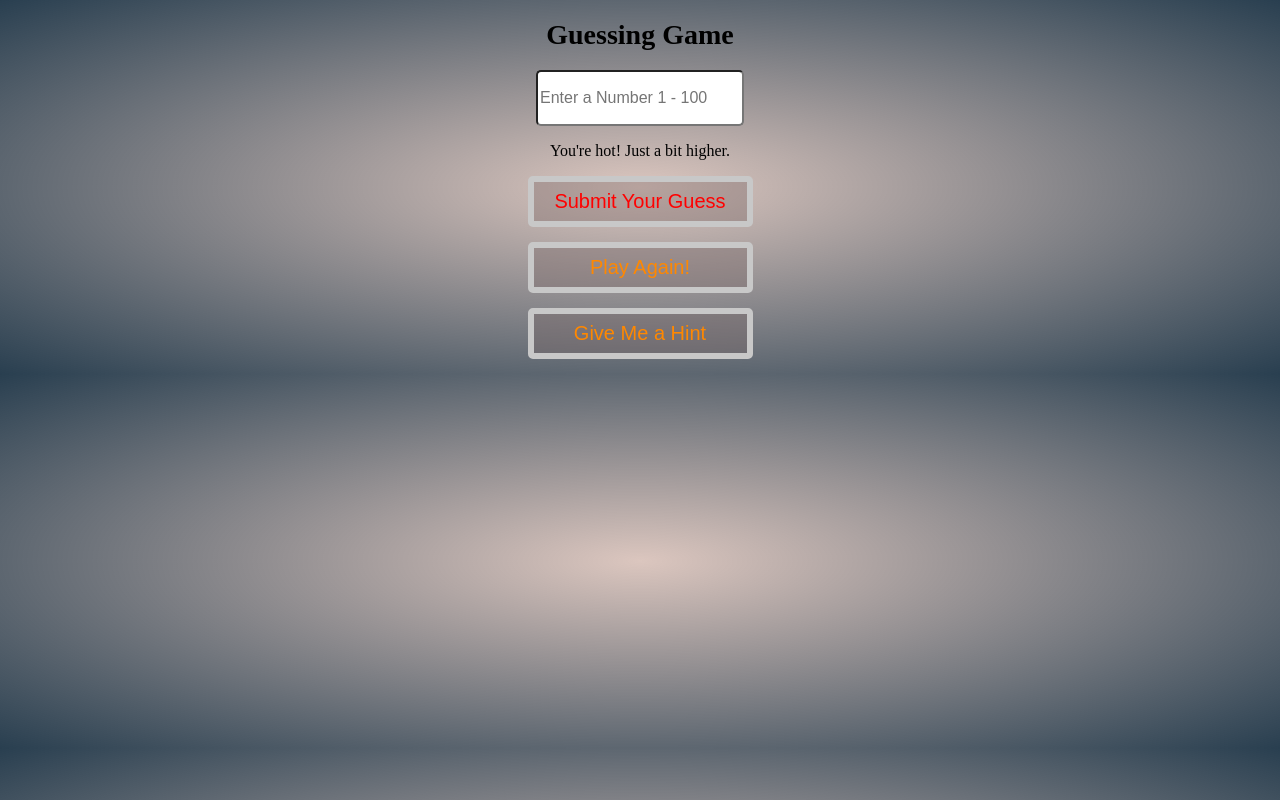
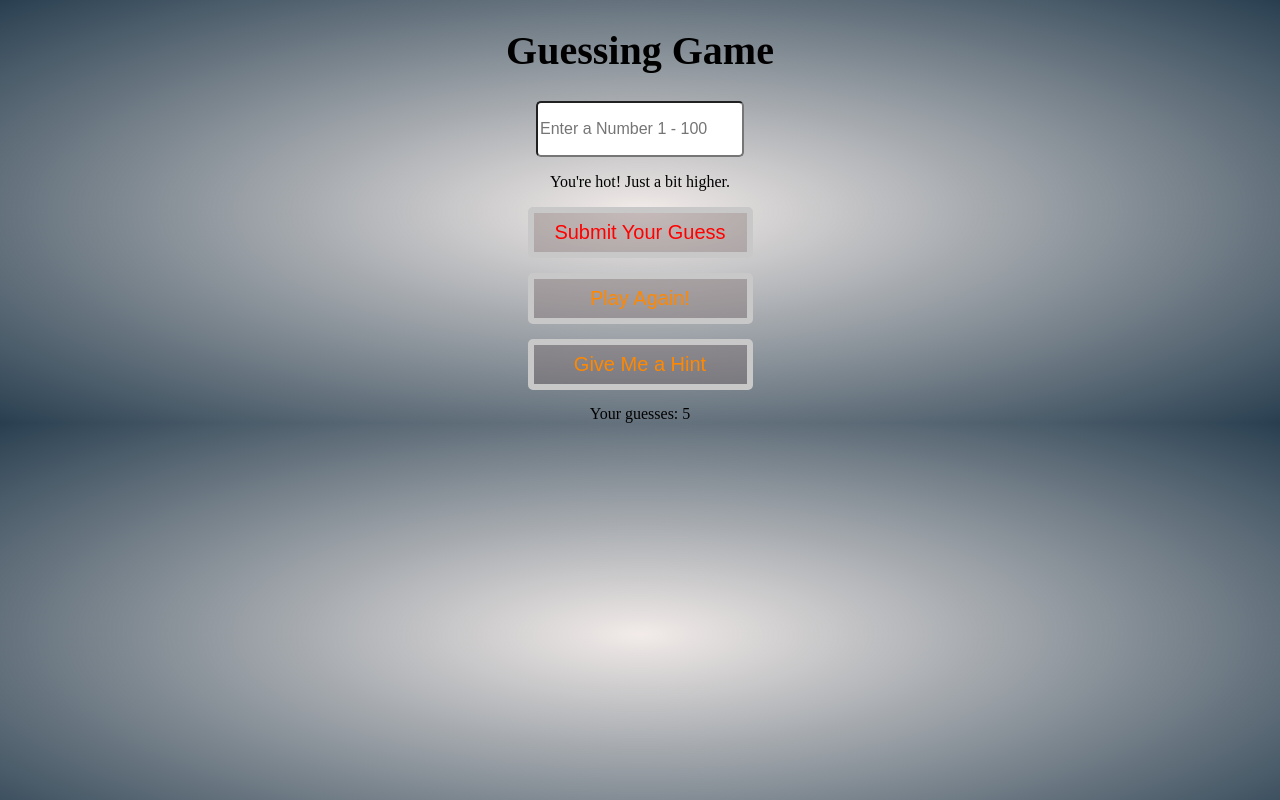
Before and after one commit to kyle8285/guessingGame, a plain HTML site: page index.html in a window 1280 px wide. Both pictures are taken after typing "5" into the empty fields and a click on the button "Submit Your Guess". Drawn offline with nearby package versions, Linux system fonts and the light colour scheme.

Commit message:
various updates

```diff
--- a/css/main.css
+++ b/css/main.css
@@ -1,9 +1,8 @@
 
 body {
 	text-align: center;
-  background: #466368;
-  background: radial-gradient(rgba(132, 59, 33, 0.29), #293f50);
-  max-width: 350px;
+  /*background: #466368;*/
+  background: radial-gradient(rgba(210, 187, 179, 0.29), #293f50);
   margin: 0 auto;
 }
 
@@ -13,9 +12,13 @@ a {
 	color: black;
 }
 
-h1 {
-	font-size: 1.75em;
+header h1 {
+	font-size: 2.5em;
 	text-align: center;
+}
+
+header h1:hover {
+	color: rgba(60, 60, 60, 0.89);
 }
 
 input {
@@ -27,15 +30,6 @@ input {
 	background-color: white;
 	border-radius: 5px;
 }
-
-/*form {
-	background-color: white;
-	padding: 4em 4em 2em;
-	max-width: 400px;
-	margin: 0 auto;
-	box-shadow: 0 0 lem #222;
-	border-radius: 5px;
-}*/
 
 .buttons button{
 	margin: 15px auto;
--- a/index.html
+++ b/index.html
@@ -20,6 +20,7 @@
         <button id='giveHint'>Give Me a Hint</button>
         <h1 id="showHint"></h1>
       </div>
+      <span>Your guesses: </span>
     <!-- </form> -->
     <script src="http://code.jquery.com/jquery-1.11.0.min.js" type="text/javascript" charset="utf-8"></script>
     <script src="js/app.js" type="text/javascript" charset="utf-8"></script>
--- a/js/app.js
+++ b/js/app.js
@@ -45,6 +45,9 @@ function hotOrCold() {
 	//if guessed correctly
 	if (temp === 0) {
 		$("p").text("CONGRATS! You guessed the lucky number!");
+		$('#submitGuess').prop('disabled', true);
+		$('#input').prop('disabled', true);
+		$('body').css("background", "white");
 	}
 	//if guessed too high
 	else if (temp >= 35) {
@@ -66,6 +69,7 @@ function hotOrCold() {
 	else if (9 >= Math.abs(temp) && Math.abs(temp) > 0) {
 		$("p").text("You're hot! Just a bit higher.");
 	}
+	$('span').after('\n', currentGuess);
 
 	if (numberOfGuesses === 0) {
 		$("p").text("GAME OVER. THE NUMBER WAS " + numberToGuess +"! PLEASE PLAY AGAIN.");
@@ -81,6 +85,7 @@ function trackGuesses() {
 	}
 	else {
 		guesses.push(currentGuess);
+
 	}
 	numberOfGuesses -= 1;
 };
@@ -99,6 +104,8 @@ $('input').on('keypress', function() {
 			}
 			$('input').val('');
 		}
+
+		//$('#submitGuess').click();
  	}
 
 });
@@ -135,12 +142,4 @@ $('#giveHint').on('click', function() {
 });
 
 
-//shows that you are hovering over the button
-$("button").hover(function() {
-	$(this).css("background-color", "gray");
-	},
-	function() {
-	$(this).css("background-color", "rgba(119, 101, 101, 0.37)");
-	});
-
 }) //end of document.ready()
```
